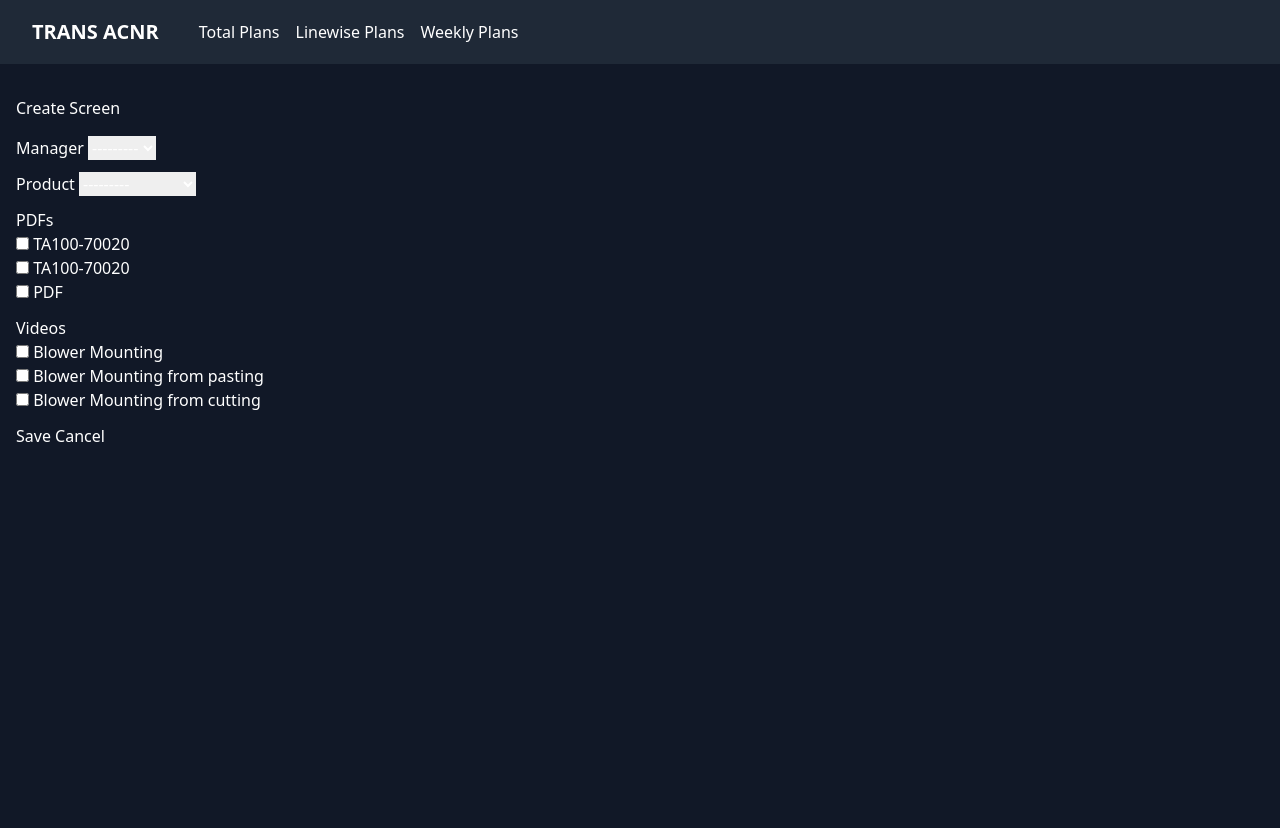
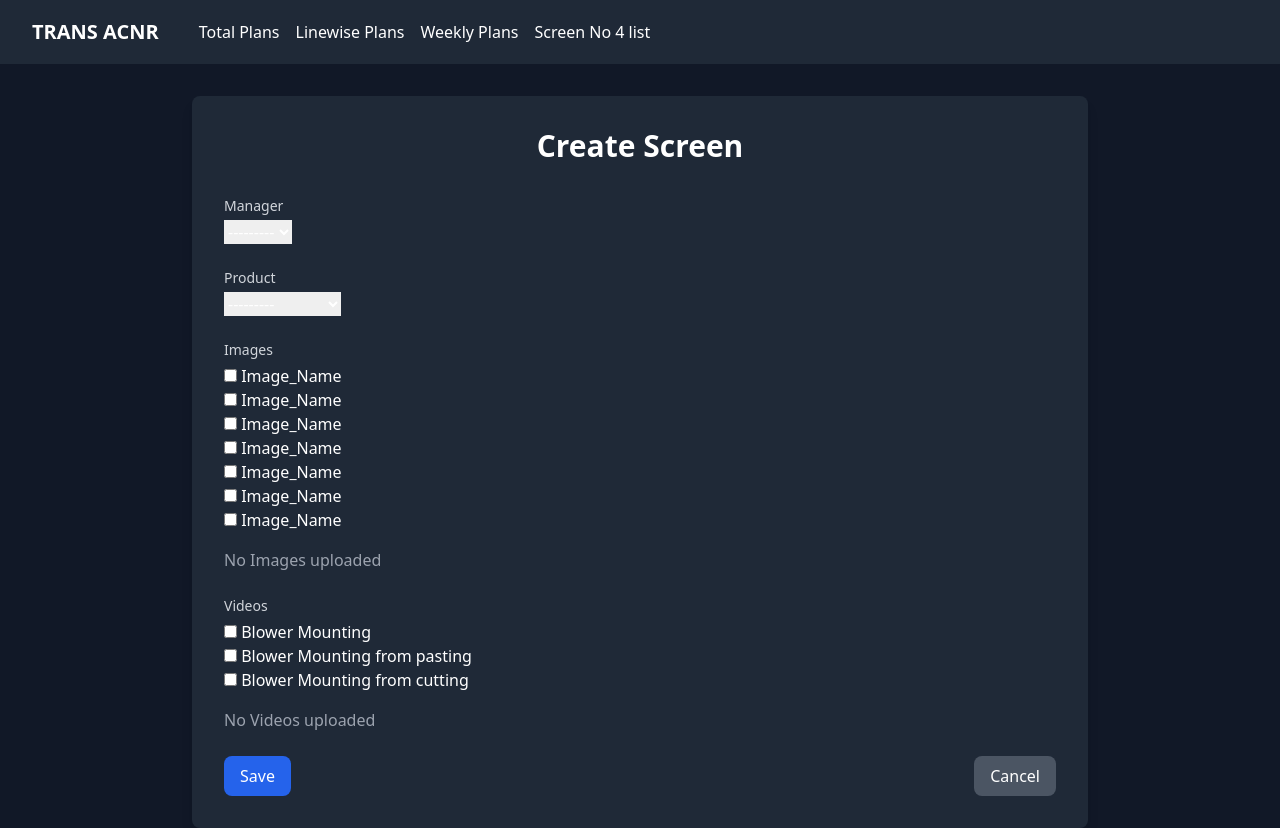
Before and after one commit to ft-prince/ACNR_1, a Django app: page /screen/screens/create/ in a window 1280 px wide. Before the commit the page ends 442 px from the top, so only its background shows below. Run offline with Django 5.2, Linux system fonts and the light colour scheme; a user stored in the database is signed in; data comes from the database, SQL or seed files in the repository; both versions use the stored data as it was after the commit; some libraries are stand-ins or nearby versions.

Commit message:
updating screen no4

```diff
--- a/screen_app/forms.py
+++ b/screen_app/forms.py
@@ -4,10 +4,11 @@ from .models import Screen, PDFFile, VideoFile
 class ScreenForm(forms.ModelForm):
     class Meta:
         model = Screen
-        fields = ['manager', 'product', 'upload_pdf', 'upload_video']
+        fields = ['manager', 'product', 'upload_pdf', 'upload_video','upload_images']
         widgets = {
             'upload_pdf': forms.CheckboxSelectMultiple(),
             'upload_video': forms.CheckboxSelectMultiple(),
+            'upload_images': forms.CheckboxSelectMultiple(),
         }
 
 class PDFFileForm(forms.ModelForm):
--- a/screen_app/models.py
+++ b/screen_app/models.py
@@ -63,8 +63,8 @@ class VideoFile(models.Model):
 
 class Screen(models.Model):
     screen_id = models.AutoField(primary_key=True)
-    manager = models.ForeignKey(User, on_delete=models.CASCADE, default=None)
-    product = models.ForeignKey(Product, on_delete=models.CASCADE)
+    manager = models.ForeignKey(User, on_delete=models.CASCADE, blank=True)
+    product = models.ForeignKey(Product, on_delete=models.CASCADE,blank=True,default='Trans ACNR')
     upload_pdf = models.ManyToManyField(PDFFile, blank=True)
     upload_images = models.ManyToManyField(Images, blank=True)
     upload_video = models.ManyToManyField(VideoFile, blank=True)
--- a/screen_app/templates/CRUD/screen_detail.html
+++ b/screen_app/templates/CRUD/screen_detail.html
@@ -47,7 +47,7 @@
         </div>
     </div>
 
-    <div class="mt-8 flex justify-center space-x-4 mb-8">
+    <div class="mt-8 flex justify-center space-x-4">
         <a href="{% url 'add_content_to_screen' screen.pk %}" class="bg-blue-600 hover:bg-blue-700 text-white py-2 px-4 rounded-lg">Add Content</a>
         <a href="{% url 'screen_update' screen.pk %}" class="bg-yellow-500 hover:bg-yellow-600 text-white py-2 px-4 rounded-lg">Edit</a>
         <a href="{% url 'screen_delete' screen.pk %}" class="bg-red-600 hover:bg-red-700 text-white py-2 px-4 rounded-lg">Delete</a>
--- a/screen_app/templates/CRUD/screen_form.html
+++ b/screen_app/templates/CRUD/screen_form.html
@@ -3,26 +3,72 @@
 {% block title %}{% if form.instance.pk %}Edit{% else %}Create{% endif %} Screen{% endblock %}
 
 {% block content %}
-<h1 class="mb-4">{% if form.instance.pk %}Edit{% else %}Create{% endif %} Screen</h1>
-<form method="post">
+<div class="max-w-4xl mx-auto p-8 bg-gray-800 rounded-lg shadow-lg">
+    <h1 class="text-3xl font-bold text-center text-white mb-8">{% if form.instance.pk %}Edit{% else %}Create{% endif %} Screen</h1>
+
+    <form method="post" enctype="multipart/form-data" class="space-y-6">
         {% csrf_token %}
-    <div class="mb-3">
-        <label for="{{ form.manager.id_for_label }}" class="form-label">Manager</label>
+
+        <!-- Manager Field -->
+        <div>
+            <label for="{{ form.manager.id_for_label }}" class="block text-sm font-medium text-gray-300">Manager</label>
+            <div class="mt-1">
                 {{ form.manager }}
             </div>
-    <div class="mb-3">
-        <label for="{{ form.product.id_for_label }}" class="form-label">Product</label>
+        </div>
+
+        <!-- Product Field -->
+        <div>
+            <label for="{{ form.product.id_for_label }}" class="block text-sm font-medium text-gray-300">Product</label>
+            <div class="mt-1">
                 {{ form.product }}
             </div>
-    <div class="mb-3">
-        <label for="{{ form.upload_pdf.id_for_label }}" class="form-label">PDFs</label>
-        {{ form.upload_pdf }}
         </div>
-    <div class="mb-3">
-        <label for="{{ form.upload_video.id_for_label }}" class="form-label">Videos</label>
+
+        <!-- Images Section -->
+        <div>
+            <label for="{{ form.upload_images.id_for_label }}" class="block text-sm font-medium text-gray-300">Images</label>
+            <div class="mt-1">
+                {{ form.upload_images }}
+            </div>
+            <div class="grid grid-cols-1 md:grid-cols-2 gap-4 mt-4">
+                {% for image in form.instance.upload_images.all %}
+                <div class="bg-gray-900 p-4 rounded-lg shadow-lg">
+                    <p class="text-sm text-gray-400">{{ image.name }}</p>
+                    <img src="{{ image.image_file.url }}" alt="{{ image.name }}" class="w-full h-48 object-cover rounded-lg mt-2">
+                </div>
+                {% empty %}
+                <p class="text-gray-400">No Images uploaded</p>
+                {% endfor %}
+            </div>
+        </div>
+
+        <!-- Videos Section -->
+        <div>
+            <label for="{{ form.upload_video.id_for_label }}" class="block text-sm font-medium text-gray-300">Videos</label>
+            <div class="mt-1">
                 {{ form.upload_video }}
             </div>
-    <button type="submit" class="btn btn-primary">Save</button>
-    <a href="{% url 'screen_list' %}" class="btn btn-secondary">Cancel</a>
+            <div class="grid grid-cols-1 md:grid-cols-2 gap-4 mt-4">
+                {% for video in form.instance.upload_video.all %}
+                <div class="bg-gray-900 p-4 rounded-lg shadow-lg">
+                    <p class="text-sm text-gray-400">{{ video.name }}</p>
+                    <video controls class="w-full h-48 rounded-lg mt-2">
+                        <source src="{{ video.video_file.url }}" type="video/mp4">
+                        Your browser does not support the video tag.
+                    </video>
+                </div>
+                {% empty %}
+                <p class="text-gray-400">No Videos uploaded</p>
+                {% endfor %}
+            </div>
+        </div>
+
+        <!-- Buttons -->
+        <div class="flex justify-between">
+            <button type="submit" class="bg-blue-600 hover:bg-blue-700 text-white py-2 px-4 rounded-lg">Save</button>
+            <a href="{% url 'screen_list' %}" class="bg-gray-600 hover:bg-gray-700 text-white py-2 px-4 rounded-lg">Cancel</a>
+        </div>
     </form>
+</div>
 {% endblock %}
--- a/screen_app/urls.py
+++ b/screen_app/urls.py
@@ -26,6 +26,7 @@ urlpatterns = [
     path('screens/<int:pk>/update/', views.ScreenUpdateView.as_view(), name='screen_update'),
     path('screens/<int:pk>/delete/', views.ScreenDeleteView.as_view(), name='screen_delete'),
     path('screens/<int:screen_id>/add_content/', views.add_content_to_screen, name='add_content_to_screen'),
+   path('delete-media/<str:type>/<int:id>/', views.delete_media, name='delete_media'),
     # path('pdfs/', views.PDFFileListView.as_view(), name='pdf_list'),
     # path('pdfs/<int:pk>/', views.PDFFileDetailView.as_view(), name='pdf_detail'),
     # path('pdfs/create/', views.PDFFileCreateView.as_view(), name='pdf_create'),
--- a/screen_app/views.py
+++ b/screen_app/views.py
@@ -152,6 +152,37 @@ class VideoFileDeleteView(DeleteView):
     template_name = 'videos/video_confirm_delete.html'
     success_url = reverse_lazy('video_list')
 
+# --------------------------------------------------------------
+
+from django.http import JsonResponse
+from django.views.decorators.http import require_POST
+from django.contrib.admin.views.decorators import staff_member_required
+from .models import Screen, VideoFile, Images  # Import your actual model names
+
+@staff_member_required
+@require_POST
+def delete_media(request, type, id):
+    try:
+        if type == 'video':
+            media = VideoFile.objects.get(id=id)
+            screen = Screen.objects.filter(upload_video=media).first()
+            if screen:
+                screen.upload_video.remove(media)
+            media.delete()
+        elif type == 'image':
+            media = Images.objects.get(id=id)
+            screen = Screen.objects.filter(upload_images=media).first()
+            if screen:
+                screen.upload_images.remove(media)
+            media.delete()
+        else:
+            return JsonResponse({'success': False, 'error': 'Invalid media type'})
+
+        return JsonResponse({'success': True})
+    except (VideoFile.DoesNotExist, Images.DoesNotExist):
+        return JsonResponse({'success': False, 'error': 'Media not found'})
+    except Exception as e:
+        return JsonResponse({'success': False, 'error': str(e)})
 
 #  sliders
 
--- a/templates/base.html
+++ b/templates/base.html
@@ -143,6 +143,11 @@
                   class="nav-link "
                   >Weekly Plans</a
                 >
+                <a
+                  href="{% url 'screen_list' %}"
+                  class="nav-link "
+                  >Screen No 4 list</a
+                >
               </div>
             </div>
           </div>
```
Also changed, not shown: db.sqlite3, screen_app/migrations/0019_alter_screen_manager_alter_screen_product.py (added), screen_app/migrations/0020_alter_screen_product.py (added). Lines whose indentation alone changed are shown as unchanged.
